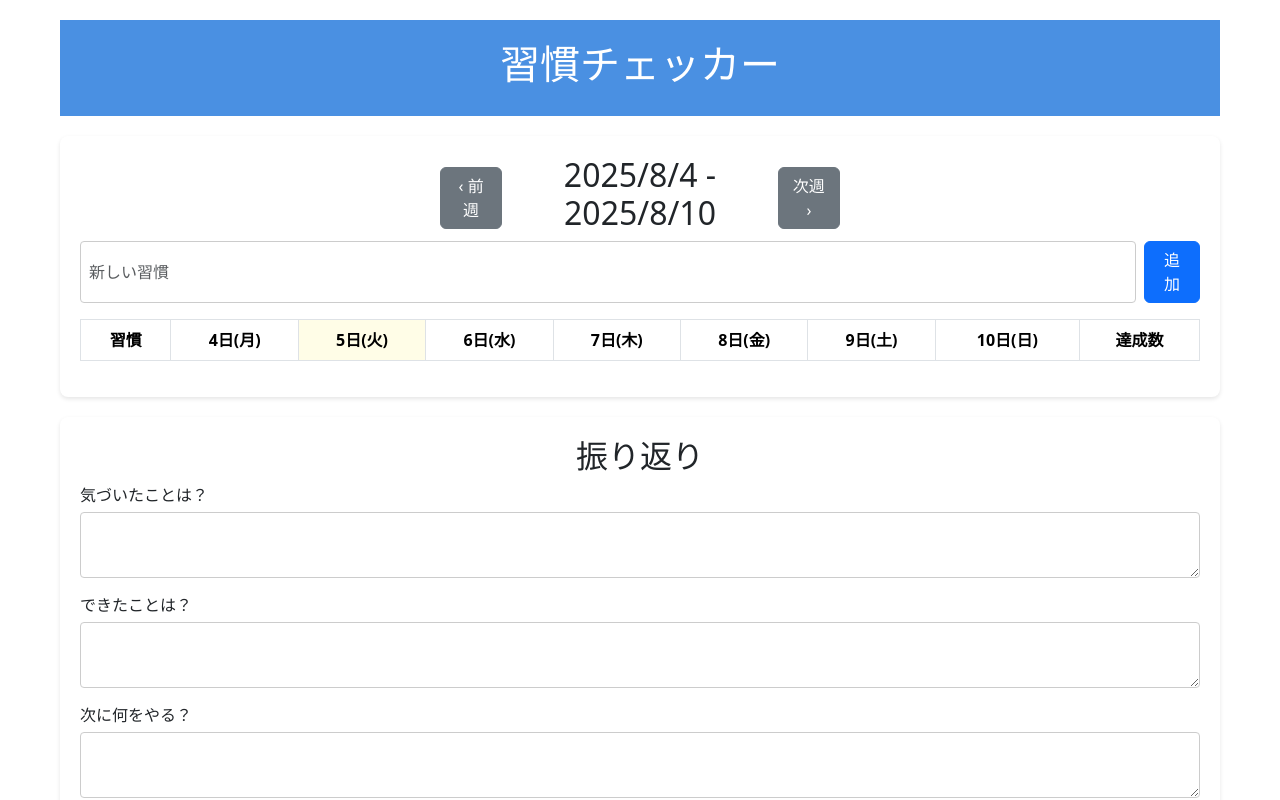
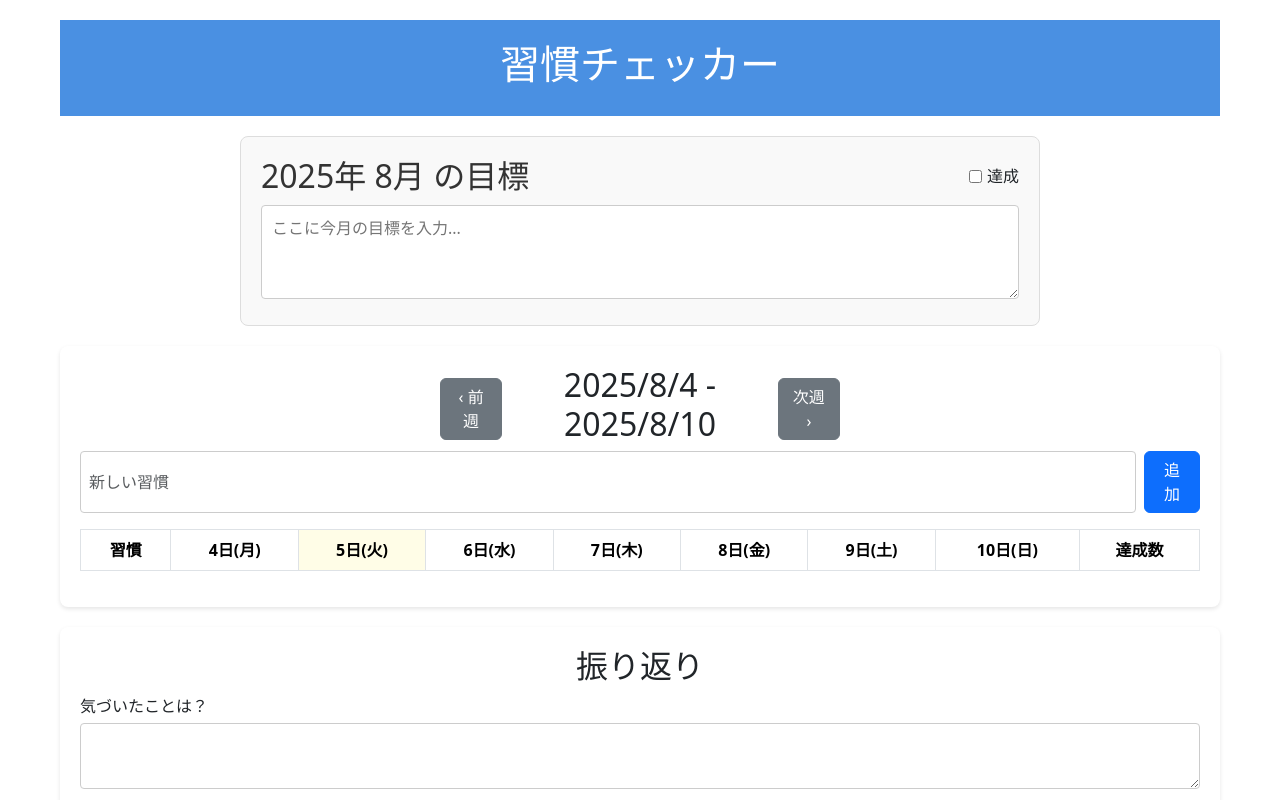
Before and after one commit to JN-papapa/habit-checker-rebuild, a React (Create React App) app: page / in a window 1280 px wide. Shown: the top 800 px of the page. Built offline with nearby package versions, Linux system fonts and the light colour scheme.

Commit message:
refactor: AppとHabitTrackerコンポーネントのリファクタリング

```diff
--- a/src/App.css
+++ b/src/App.css
@@ -9,3 +9,52 @@
 .habit-name {
   min-width: 150px;
 }
+
+/* Monthly Goal Styles */
+.monthly-goal-container {
+  margin: 20px auto;
+  padding: 20px;
+  max-width: 800px;
+  border: 1px solid #ddd;
+  border-radius: 8px;
+  background-color: #f9f9f9;
+}
+
+.monthly-goal-header {
+  display: flex;
+  justify-content: space-between;
+  align-items: center;
+  margin-bottom: 10px;
+}
+
+.monthly-goal-header h2 {
+  margin: 0;
+  color: #333;
+}
+
+.goal-completed-label {
+  display: flex;
+  align-items: center;
+  cursor: pointer;
+  font-size: 1rem;
+}
+
+.goal-completed-label input {
+  margin-right: 5px;
+}
+
+.monthly-goal-container textarea {
+  width: 100%;
+  padding: 10px;
+  border: 1px solid #ccc;
+  border-radius: 4px;
+  font-size: 1rem;
+  resize: vertical;
+  box-sizing: border-box;
+}
+
+.monthly-goal-container textarea.goal-completed {
+  text-decoration: line-through;
+  background-color: #e9e9e9;
+  color: #888;
+}
--- a/src/App.js
+++ b/src/App.js
@@ -4,16 +4,62 @@ import Reflection from './Reflection';
 import './App.css';
 
 function App() {
-  // Load habits from localStorage or use an empty array
+  // --- State Management ---
   const [habits, setHabits] = useState(() => {
     const savedHabits = localStorage.getItem('habits');
     return savedHabits ? JSON.parse(savedHabits) : [];
   });
 
+  const [monthlyGoal, setMonthlyGoal] = useState('');
+  const [isGoalCompleted, setIsGoalCompleted] = useState(false);
+  const [currentDate, setCurrentDate] = useState(new Date());
+
+  // --- Effects ---
+
+  // Load and display the goal for the currently selected month
+  useEffect(() => {
+    const year = currentDate.getFullYear();
+    const month = currentDate.getMonth();
+    const goalKey = `${year}-${month}`;
+
+    const allGoals = JSON.parse(localStorage.getItem('monthlyGoalsHistory')) || {};
+    const activeGoal = allGoals[goalKey] || { text: '', completed: false };
+
+    setMonthlyGoal(activeGoal.text);
+    setIsGoalCompleted(activeGoal.completed);
+
+  }, [currentDate]);
+
   // Save habits to localStorage whenever they change
   useEffect(() => {
     localStorage.setItem('habits', JSON.stringify(habits));
   }, [habits]);
+
+
+  // --- Handlers ---
+
+  const saveMonthlyGoal = (goalData) => {
+    const year = currentDate.getFullYear();
+    const month = currentDate.getMonth();
+    const goalKey = `${year}-${month}`;
+
+    const allGoals = JSON.parse(localStorage.getItem('monthlyGoalsHistory')) || {};
+    allGoals[goalKey] = { ...allGoals[goalKey], ...goalData };
+
+    localStorage.setItem('monthlyGoalsHistory', JSON.stringify(allGoals));
+  };
+
+  const handleGoalChange = (e) => {
+    const newGoalText = e.target.value;
+    setMonthlyGoal(newGoalText);
+    saveMonthlyGoal({ text: newGoalText });
+  };
+
+  const handleGoalCompletionChange = (e) => {
+    const newCompletedStatus = e.target.checked;
+    setIsGoalCompleted(newCompletedStatus);
+    saveMonthlyGoal({ completed: newCompletedStatus });
+  };
 
   return (
     <div className="App">
@@ -21,8 +67,33 @@ function App() {
         <h1>習慣チェッカー</h1>
       </header>
       <main>
+        <div className="monthly-goal-container">
+          <div className="monthly-goal-header">
+            <h2>{`${currentDate.getFullYear()}年 ${currentDate.getMonth() + 1}月 の目標`}</h2>
+            <label className="goal-completed-label">
+              <input
+                type="checkbox"
+                checked={isGoalCompleted}
+                onChange={handleGoalCompletionChange}
+              />
+              達成
+            </label>
+          </div>
+          <textarea
+            value={monthlyGoal}
+            onChange={handleGoalChange}
+            placeholder="ここに今月の目標を入力..."
+            rows="3"
+            className={isGoalCompleted ? 'goal-completed' : ''}
+          />
+        </div>
         <div className="habit-tracker-container">
-          <HabitTracker habits={habits} setHabits={setHabits} />
+          <HabitTracker
+            habits={habits}
+            setHabits={setHabits}
+            currentDate={currentDate}
+            setCurrentDate={setCurrentDate}
+          />
         </div>
         <div className="reflection-container">
           <Reflection />
--- a/src/HabitTracker.js
+++ b/src/HabitTracker.js
@@ -1,8 +1,6 @@
-import React, { useState } from 'react';
+import React from 'react';
 
-const HabitTracker = ({ habits, setHabits }) => {
-  const [newHabit, setNewHabit] = useState('');
-  const [currentDate, setCurrentDate] = useState(new Date());
+const HabitTracker = ({ habits, setHabits, currentDate, setCurrentDate }) => {
 
   const handleAddHabit = () => {
     if (newHabit.trim() !== '') {
@@ -79,6 +77,8 @@ const HabitTracker = ({ habits, setHabits }) => {
     return '';
   }
 
+  const [newHabit, setNewHabit] = React.useState('');
+
   return (
     <div>
       <div className="month-navigator">
@@ -106,8 +106,7 @@ const HabitTracker = ({ habits, setHabits }) => {
         </thead>
         <tbody>
           {habits.map((habit, habitIndex) => (
-            <tr key={habitIndex}>
-              <td className="habit-name">
+            <tr key={habitIndex}>              <td className="habit-name">
                 {habit.name}
                 <button
                   onClick={() => handleDeleteHabit(habitIndex)}
```
